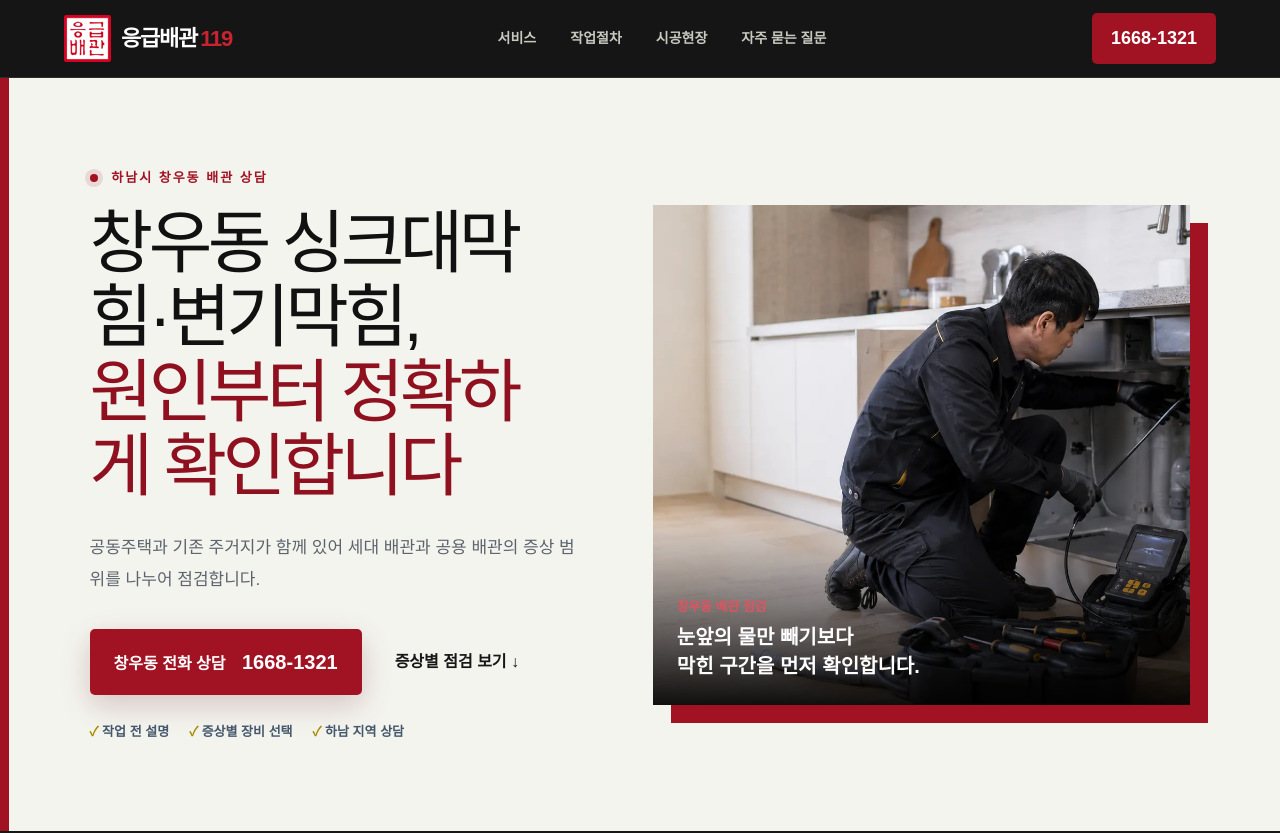
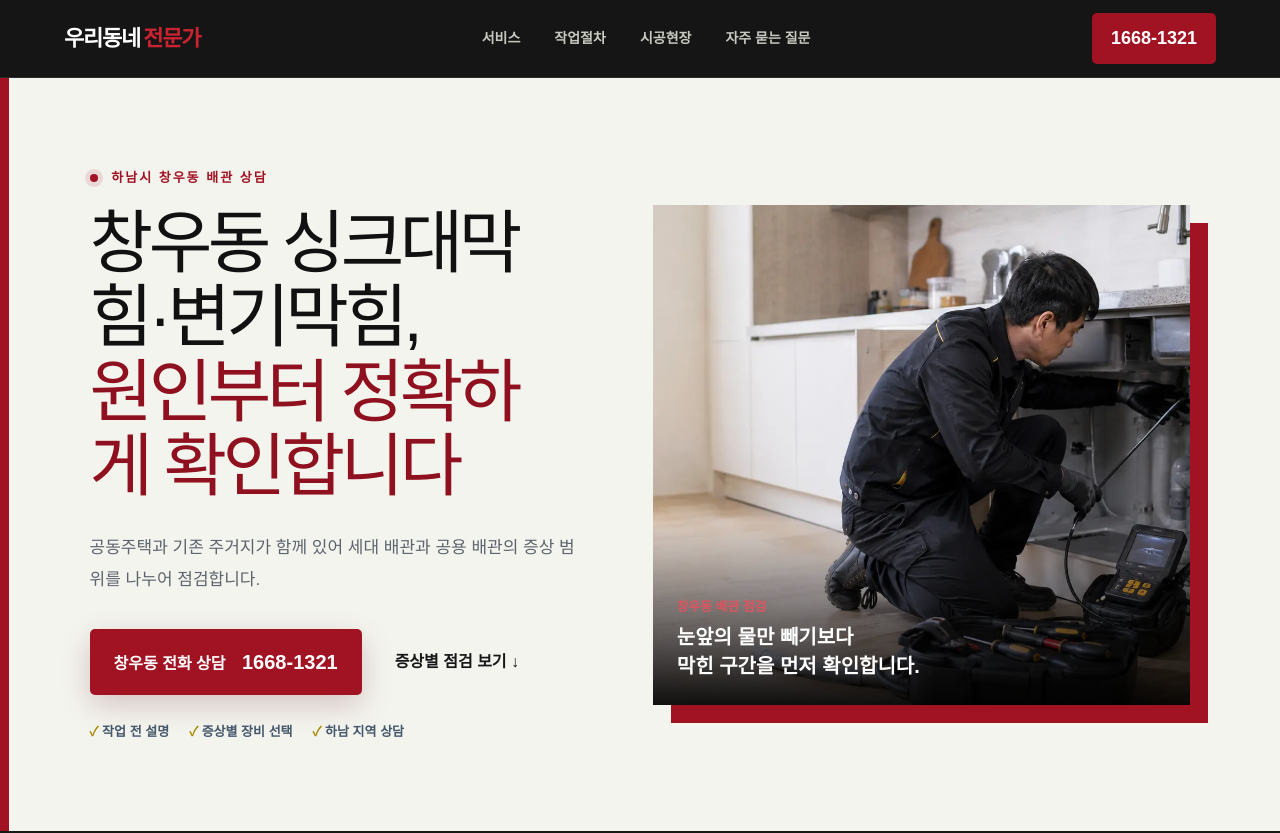
Before and after one commit to jyungsoung/drain-service119, a Next.js app: page /hanam/changwoo-dong in a window 1280 px wide. Shown: the top 833 px of the page. Built offline with nearby package versions, Linux system fonts and the light colour scheme.

Commit message:
Rebrand 우리동네전문가: app/hanam/[dong]/page.tsx

```diff
--- a/app/hanam/[dong]/page.tsx
+++ b/app/hanam/[dong]/page.tsx
@@ -15,12 +15,12 @@ export async function generateMetadata({ params }: PageProps): Promise<Metadata>
   const { dong } = await params;
   const area = getDong(dong);
   if (!area) return {};
-  const title = `${area.name} 싱크대막힘·변기막힘·하수구막힘 | 응급배관119`;
-  const description = `하남시 ${area.name} 싱크대막힘, 변기막힘, 하수구막힘 원인 점검과 배관 내시경·고압세척 상담. 응급배관119 1668-1321.`;
+  const title = `${area.name} 싱크대막힘·변기막힘·하수구막힘 | 우리동네전문가`;
+  const description = `하남시 ${area.name} 싱크대막힘, 변기막힘, 하수구막힘 원인 점검과 배관 내시경·고압세척 상담. 우리동네전문가 1668-1321.`;
   return {
     title,
     description,
-    keywords: [`${area.name} 싱크대막힘`, `${area.name} 변기막힘`, `${area.name} 하수구막힘`, `${area.name} 고압세척`, "응급배관119"],
+    keywords: [`${area.name} 싱크대막힘`, `${area.name} 변기막힘`, `${area.name} 하수구막힘`, `${area.name} 고압세척`, "우리동네전문가"],
     alternates: { canonical: `/hanam/${area.slug}` },
     openGraph: { title, description, type: "website", locale: "ko_KR" },
   };
@@ -46,7 +46,7 @@ export default async function DongDrainPage({ params }: PageProps) {
     "@context": "https://schema.org",
     "@type": "Service",
     name: `${area.name} 싱크대막힘·변기막힘·하수구막힘 상담`,
-    provider: { "@type": "LocalBusiness", name: "응급배관119", telephone: "1668-1321" },
+    provider: { "@type": "LocalBusiness", name: "우리동네전문가", telephone: "1668-1321" },
     areaServed: { "@type": "Place", name: `경기도 하남시 ${area.name}` },
     description: `${area.name} 배관막힘 원인 점검, 배관 내시경과 고압세척 상담`,
   };
@@ -55,7 +55,7 @@ export default async function DongDrainPage({ params }: PageProps) {
     <main className="dongPage">
       <script type="application/ld+json" dangerouslySetInnerHTML={{ __html: JSON.stringify(schema) }} />
       <header className="topbar">
-        <a className="brand" href="/" aria-label="응급배관119 하남 홈"><img className="brandSeal" src="/images/emergency-pipe-stamp.jpeg" alt="응급배관 도장 로고" /><span className="brandText"><span className="brandName">응급배관</span><span className="brandNumber">119</span></span></a>
+        <a className="brand" href="/" aria-label="우리동네전문가 하남 홈"><span className="brandText"><span className="brandName">우리동네</span><span className="brandNumber">전문가</span></span></a>
         <nav aria-label="동별 페이지 메뉴"><a href="#service">서비스</a><a href="#process">작업절차</a><a href="#work-site">시공현장</a><a href="#faq">자주 묻는 질문</a></nav>
         <a className="headerCall" href="tel:16681321">1668-1321</a>
       </header>
@@ -101,7 +101,7 @@ export default async function DongDrainPage({ params }: PageProps) {
       </section>
 
       <section className="finalCta"><p>{area.name} 배관막힘 상담</p><h2>지금 증상을 알려주세요.<br />필요한 작업부터 안내합니다.</h2><a href="tel:16681321"><span>365일 상담전화</span>1668-1321</a></section>
-      <footer className="siteFooterV2"><div className="footerBrandV2"><img src="/images/emergency-pipe-stamp.jpeg" alt="응급배관 도장 로고" /><div><span>응급배관</span><b>119</b></div></div><p className="footerServicesV2">싱크대 · 변기 · 하수구 막힘 / 고압세척 · 배관청소</p><p className="footerLegalV2">상담 가능 시간 및 출동 여부는 현장 일정에 따라 달라질 수 있습니다. © 응급배관119</p></footer>
+      <footer className="siteFooterV2"><div className="footerBrandV2"><div><span>우리동네</span><b>전문가</b></div></div><p className="footerServicesV2">싱크대 · 변기 · 하수구 막힘 / 고압세척 · 배관청소</p><p className="footerLegalV2">상담 가능 시간 및 출동 여부는 현장 일정에 따라 달라질 수 있습니다. © 우리동네전문가</p></footer>
       <a className="floatingCall" href="tel:16681321" aria-label={`${area.name} 배관 전화 상담`}>☎<b>전화상담</b></a>
     </main>
   );
```
